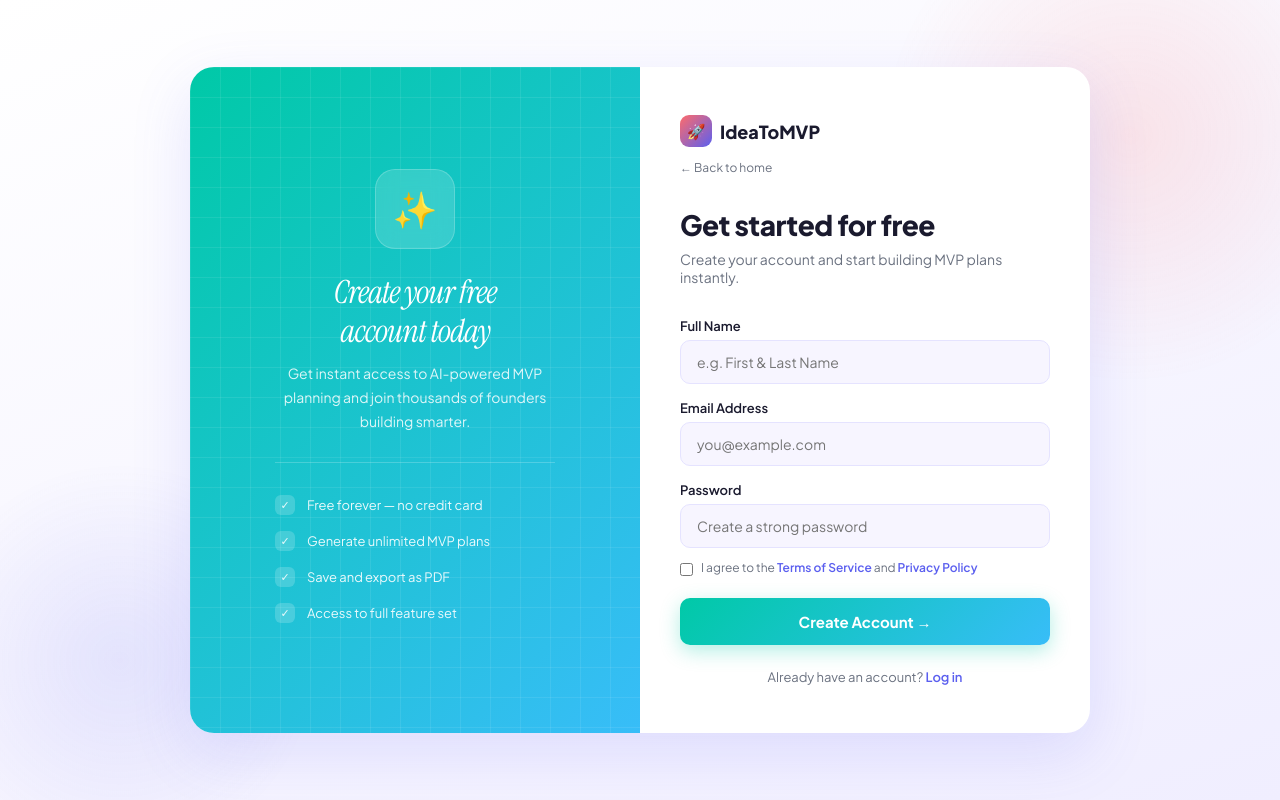
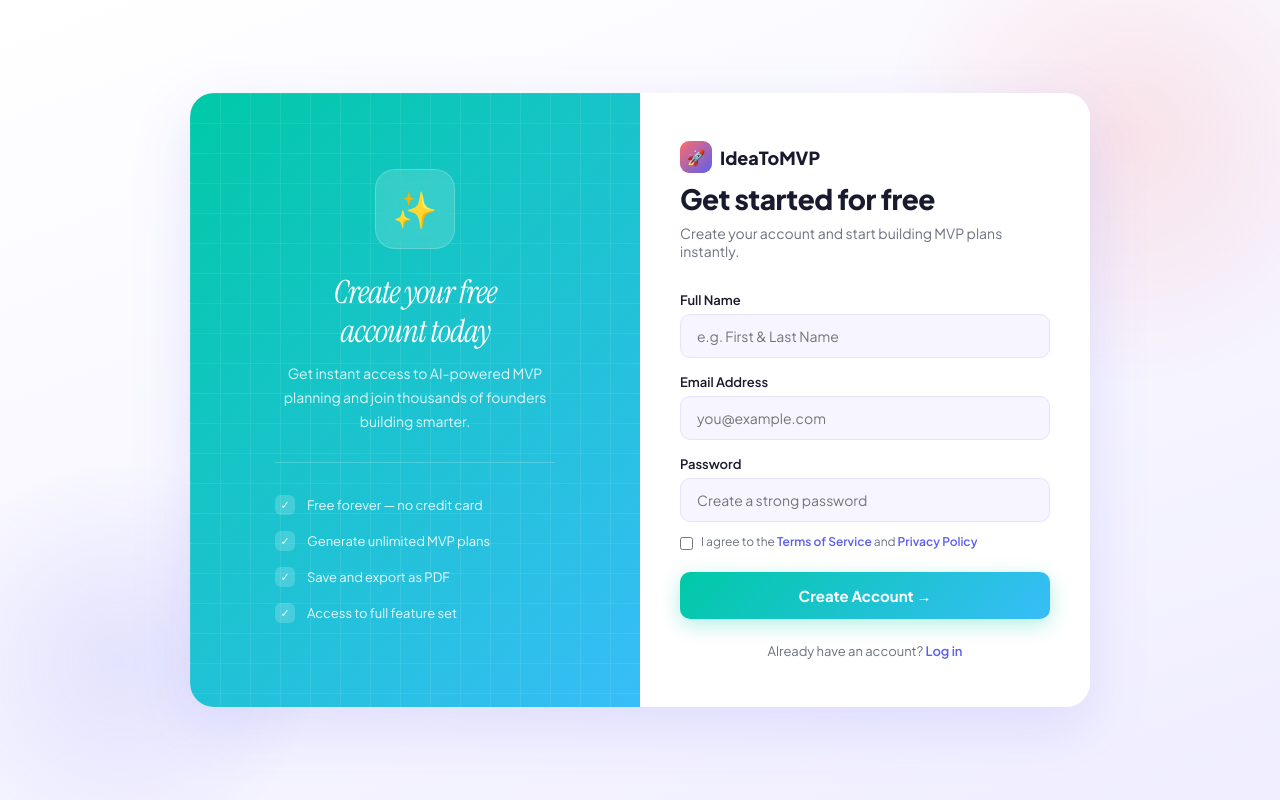
Before and after one commit to nirav3690/AI-Software-Architect, a React (Create React App) app in the folder mvp-app/: page /register in a window 1280 px wide. Built offline with nearby package versions, Linux system fonts and the light colour scheme.

Commit message:
Fix back to home button on auth pages

```diff
--- a/mvp-app/src/pages/Register.jsx
+++ b/mvp-app/src/pages/Register.jsx
@@ -142,12 +142,12 @@ export default function Register() {
             <div className="auth-visual-bg" />
             <div className="auth-visual-content">
               <div className="auth-visual-icon">✨</div>
-              <h2 className="auth-visual-title">Create your free<br/>account today</h2>
+              <h2 className="auth-visual-title">Create your free<br />account today</h2>
               <p className="auth-visual-desc">
                 Get instant access to AI-powered MVP planning and join thousands of founders building smarter.
               </p>
               <div className="auth-visual-list">
-                {["Free forever — no credit card","Generate unlimited MVP plans","Save and export as PDF","Access to full feature set"].map(t => (
+                {["Free forever — no credit card", "Generate unlimited MVP plans", "Save and export as PDF", "Access to full feature set"].map(t => (
                   <div key={t} className="visual-list-item">
                     <div className="visual-check">✓</div>
                     {t}
@@ -163,7 +163,7 @@ export default function Register() {
               <div className="auth-logo-icon">🚀</div>
               IdeaToMVP
             </Link>
-            <Link to="/" className="auth-back">← Back to home</Link>
+
 
             <h1 className="auth-title">Get started for free</h1>
             <p className="auth-sub">Create your account and start building MVP plans instantly.</p>
```
